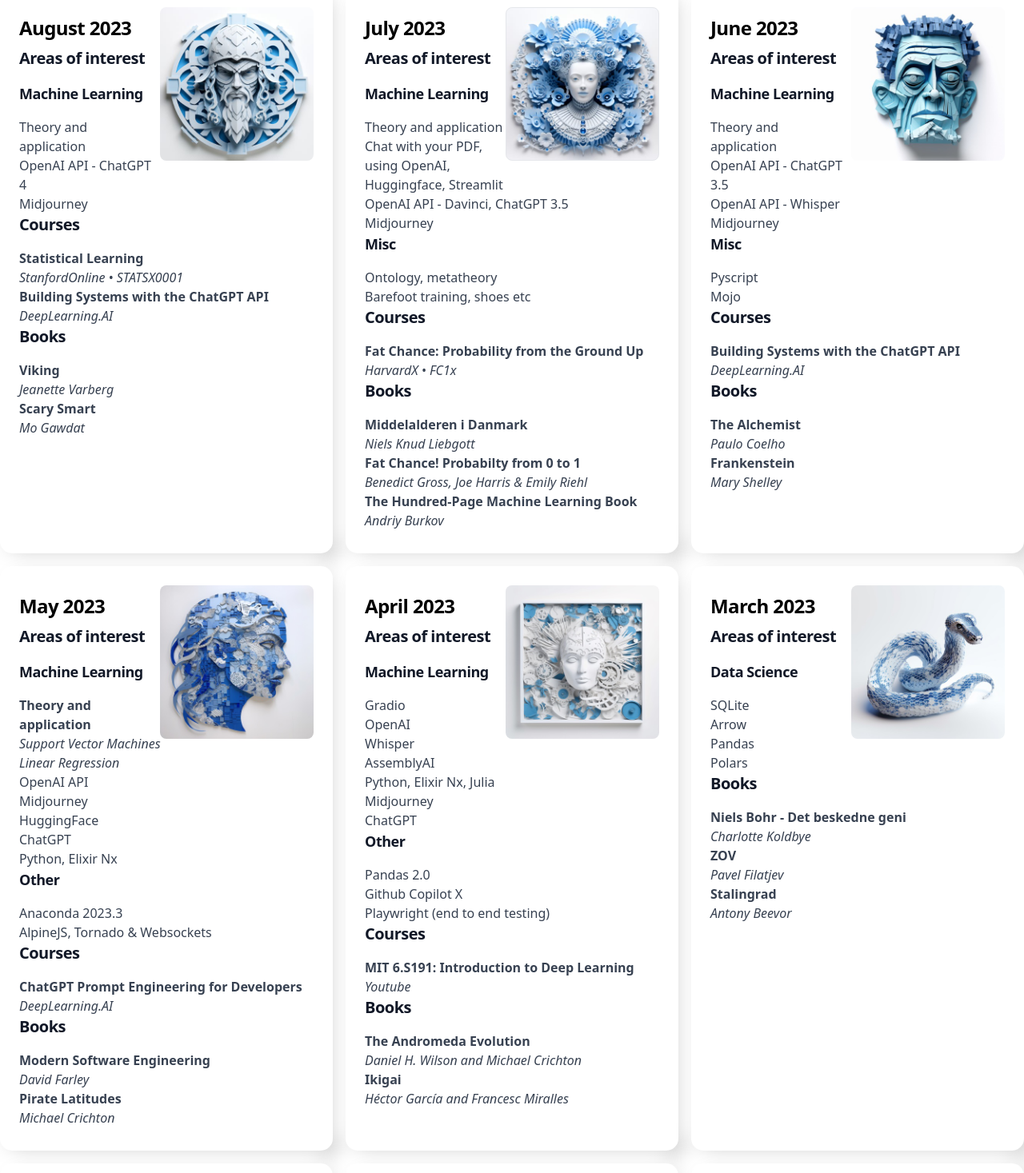
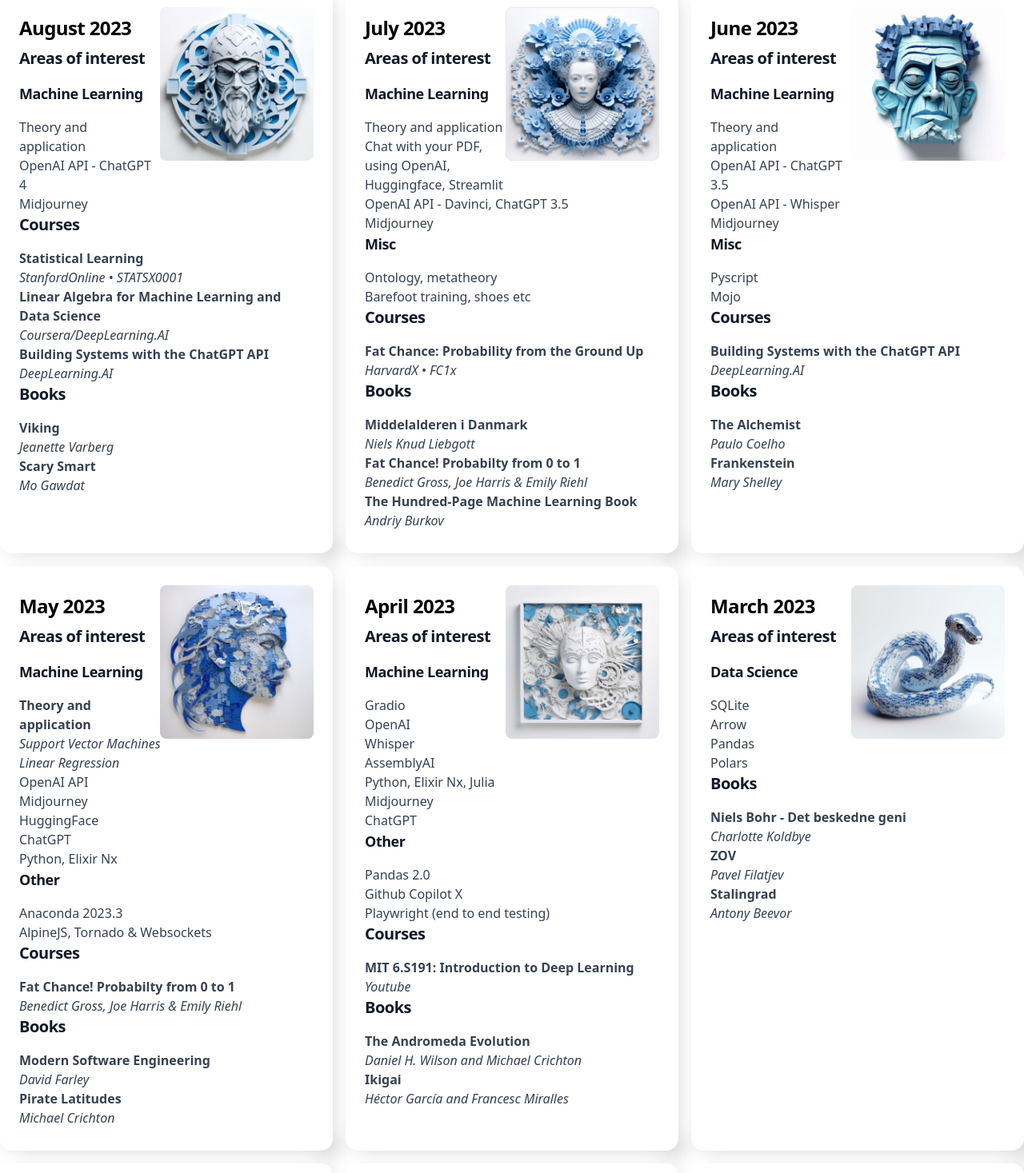
Before and after one commit to ringling/nuxt_ringling_info, a Nuxt app: page /now in a window 1280 px wide. Shown: the part 317-1784 px from the top of the page at 80% size. Built offline with nearby package versions, Linux system fonts and the light colour scheme.

Commit message:
Linear Algebra for ML added

```diff
--- a/pages/now.vue
+++ b/pages/now.vue
@@ -35,6 +35,7 @@
             <h3>Courses</h3>
             <ul>
               <li class="grid grid-cols-1"> <b>Statistical Learning</b> <em class="whitespace-nowrap">StanfordOnline • STATSX0001</em></li>
+              <li class="grid grid-cols-1"> <b>Linear Algebra for Machine Learning and Data Science</b> <em class="whitespace-nowrap">Coursera/DeepLearning.AI</em></li>
               <li class="grid grid-cols-1"> <b>Building Systems with the ChatGPT API</b> <em class="whitespace-nowrap">DeepLearning.AI</em></li>
             </ul>
 
@@ -155,7 +156,7 @@
 
           <h3>Courses</h3>
           <ul>
-            <li class="grid grid-cols-1"> <b>ChatGPT Prompt Engineering for Developers</b> <em>DeepLearning.AI</em> </li>
+            <li class="grid grid-cols-1"> <b>Fat Chance! Probabilty from 0 to 1</b> <em class="whitespace-nowrap">Benedict Gross, Joe Harris & Emily Riehl</em></li>
           </ul>
 
           <h3>Books</h3>
```
